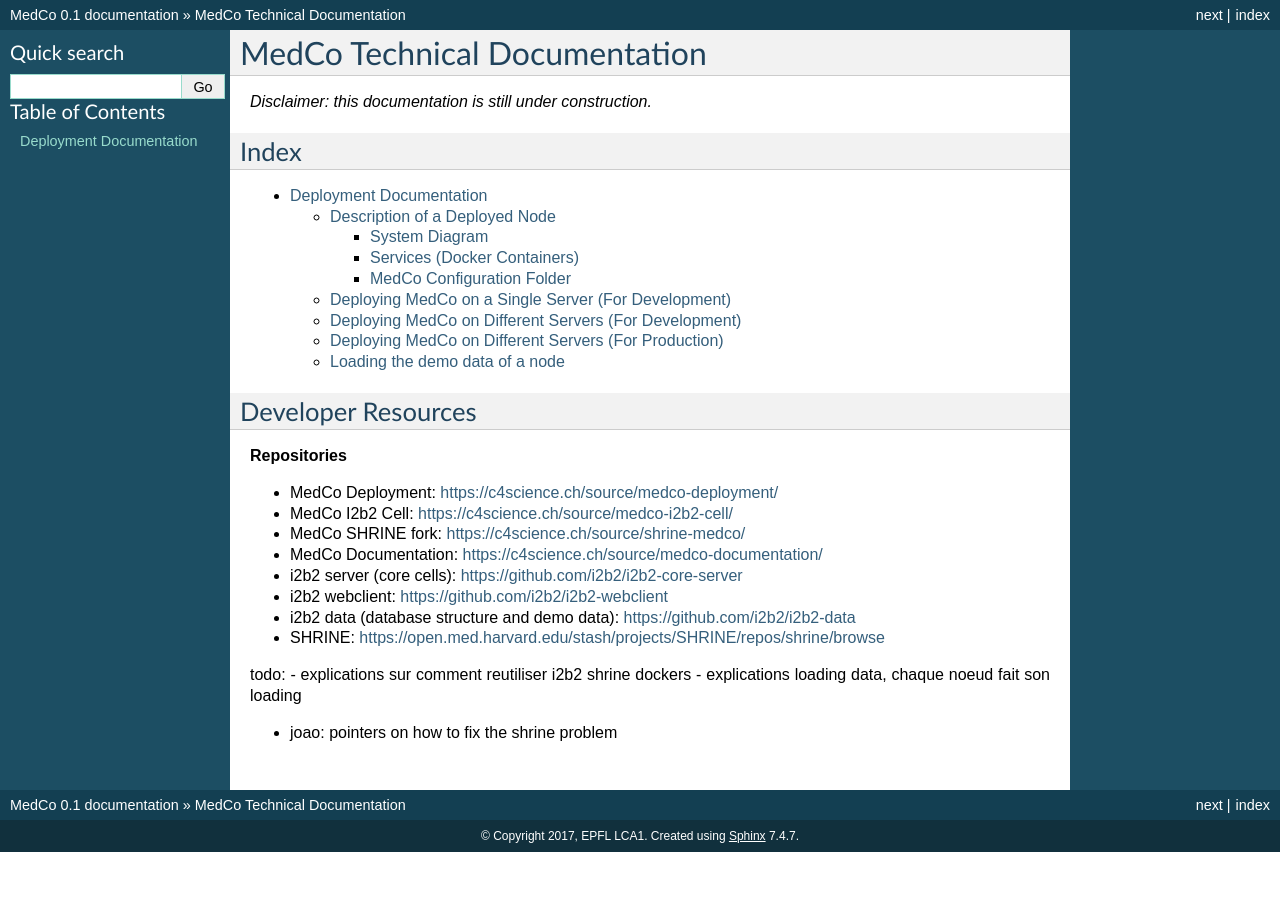
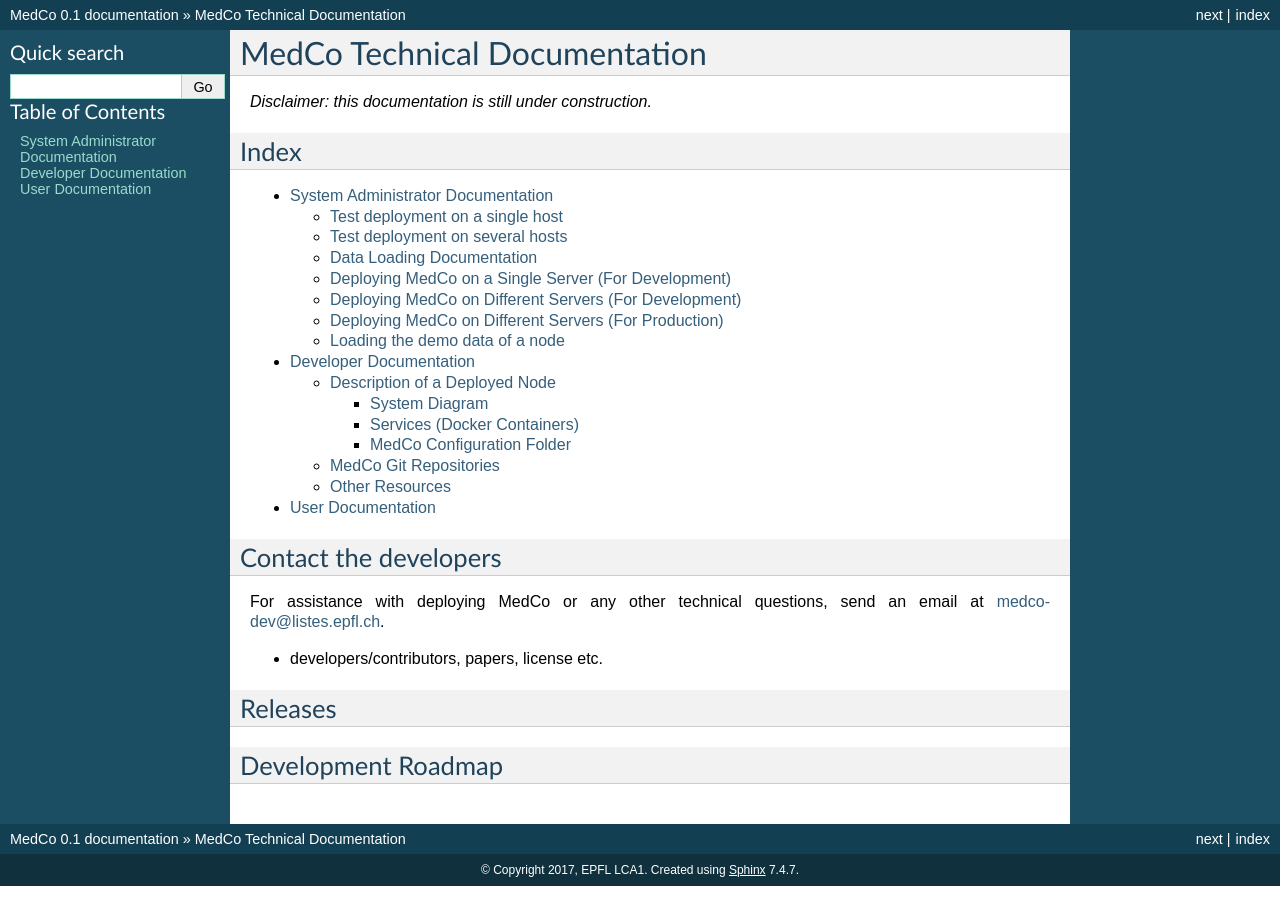
Before and after one commit to ldsec/medco-documentation, a Sphinx documentation site: the page built from source/index.rst, in a window 1280 px wide. Built offline with Sphinx 7.4.7, drawn with Linux system fonts in a browser that asks for light colours.

Commit message:
documentation structure

```diff
--- a/source/deployment/deployed_description.rst
+++ b/source/developer/containers.rst
@@ -1,5 +1,6 @@
 Description of a Deployed Node
 ==============================
+TBD
 This page describes the deployment of a MedCo stack. The deployment files can be found on the ``medco-deployment`` repository.
 
 System Diagram
--- a/source/index.rst
+++ b/source/index.rst
@@ -10,25 +10,22 @@
     :maxdepth: 3
     :includehidden:
 
-    deployment
+    system_admin/index
+    developer/index
+    user/index
 
 
-Developer Resources
+Contact the developers
+----------------------
+
+For assistance with deploying MedCo or any other technical questions, send an email at `medco-dev@listes.epfl.ch <mailto:medco-dev@listes.epfl.ch>`_.
+
+.. todo:
+- developers/contributors, papers, license etc.
+
+Releases
+--------
+
+
+Development Roadmap
 -------------------
-**Repositories**
-
-- MedCo Deployment: https://c4science.ch/source/medco-deployment/
-- MedCo I2b2 Cell: https://c4science.ch/source/medco-i2b2-cell/
-- MedCo SHRINE fork: https://c4science.ch/source/shrine-medco/
-- MedCo Documentation: https://c4science.ch/source/medco-documentation/
-
-- i2b2 server (core cells): https://github.com/i2b2/i2b2-core-server
-- i2b2 webclient: https://github.com/i2b2/i2b2-webclient
-- i2b2 data (database structure and demo data): https://github.com/i2b2/i2b2-data
-- SHRINE: https://open.med.harvard.edu/stash/projects/SHRINE/repos/shrine/browse
-
-todo:
-- explications sur comment reutiliser i2b2 shrine dockers
-- explications loading data, chaque noeud fait son loading
-
-- joao: pointers on how to fix the shrine problem
--- /dev/null
+++ b/source/system_admin/data_loading.rst
@@ -0,0 +1,4 @@
+Data Loading Documentation
+==========================
+
+TBD
--- a/source/deployment.rst
+++ b/source/system_admin/index.rst
@@ -1,12 +1,18 @@
-Deployment Documentation
-========================
+System Administrator Documentation
+==================================
+
+.. todo
+- vocab: host / node
+- adapt this page
 
 **Subpages**
 
 ..  toctree::
     :maxdepth: 1
 
-    deployment/deployed_description
+    test_deployment_1_host
+    test_deployment_several_host
+    data_loading
 
 
 This page explains how to deploy and configure MedCo in different scenarios.
--- /dev/null
+++ b/source/system_admin/test_deployment_1_host.rst
@@ -0,0 +1,4 @@
+Test deployment on a single host
+================================
+
+TBD
--- /dev/null
+++ b/source/system_admin/test_deployment_several_host.rst
@@ -0,0 +1,4 @@
+Test deployment on several hosts
+================================
+
+TBD
--- /dev/null
+++ b/source/user/index.rst
@@ -0,0 +1,4 @@
+User Documentation
+==================
+
+TBD
```
Also changed, not shown: README.md (+1 -0 lines), source/developer/index.rst (added, +36 -0 lines), source/developer/medco_implementation_diagram.png (renamed from source/deployment/medco_implementation_diagram.png), source/developer/medco_implementation_diagram_with_steps.png (renamed from source/deployment/medco_implementation_diagram_with_steps.png).
